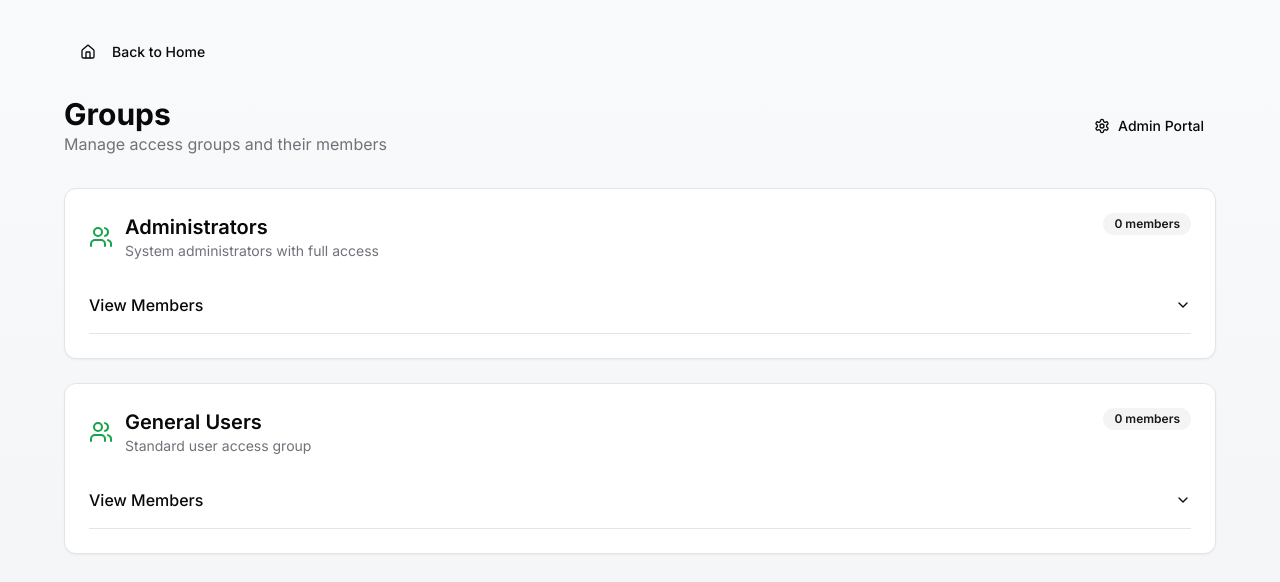
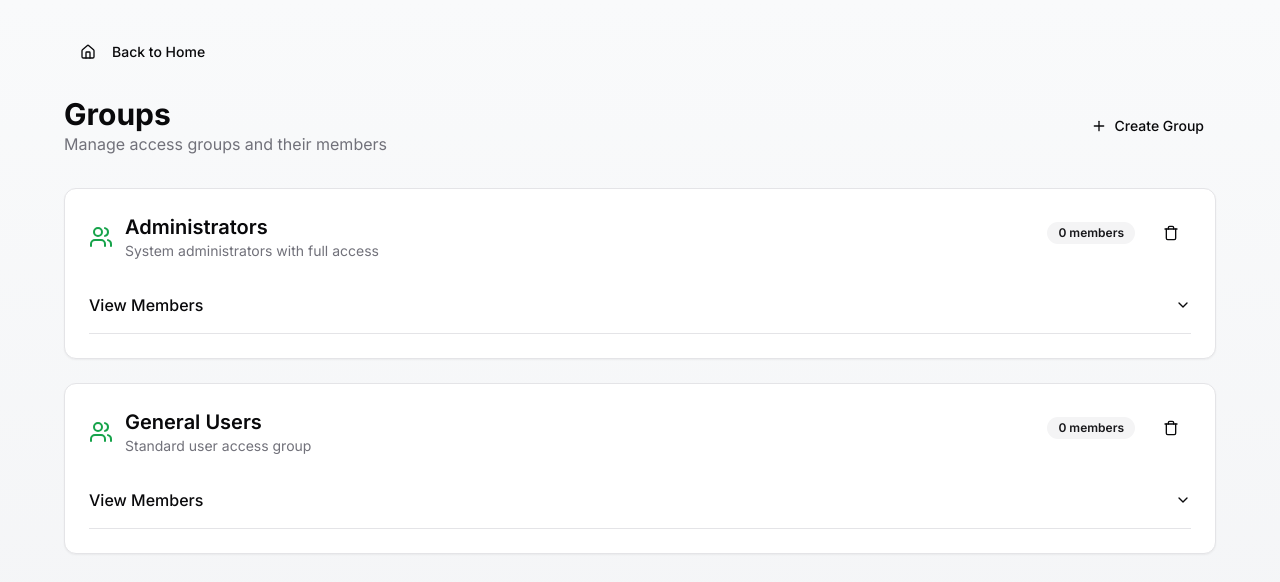
Before and after one commit to Robmc81/access-helper-cloud, a React (Vite) app: page /groups in a window 1280 px wide. Shown: the top 582 px of the page. Built offline with nearby package versions, Linux system fonts and the light colour scheme.

Commit message:
Add group creation/deletion
Added features to create and delete groups on the groups page.  No further implementation details are provided in this commit.

```diff
--- a/src/components/groups/GroupList.tsx
+++ b/src/components/groups/GroupList.tsx
@@ -5,11 +5,15 @@ import { Button } from "@/components/ui/button";
 import { Badge } from "@/components/ui/badge";
 import { Accordion, AccordionContent, AccordionItem, AccordionTrigger } from "@/components/ui/accordion";
 import { ScrollArea } from "@/components/ui/scroll-area";
-import { Users, User } from "lucide-react";
+import { Users, User, Trash } from "lucide-react";
 import { groups, Group } from "@/stores/groupStore";
 import { identityStore } from "@/stores/accessStore";
 
-export const GroupList = () => {
+interface GroupListProps {
+  onDeleteGroup: (groupId: string) => void;
+}
+
+export const GroupList = ({ onDeleteGroup }: GroupListProps) => {
   const [groupsData, setGroupsData] = useState<[string, Group][]>([]);
 
   useEffect(() => {
@@ -36,9 +40,19 @@ export const GroupList = () => {
                 <p className="text-sm text-muted-foreground">{group.description}</p>
               </div>
             </div>
-            <Badge variant="secondary">
-              {group.members.length} {group.members.length === 1 ? 'member' : 'members'}
-            </Badge>
+            <div className="flex items-center gap-4">
+              <Badge variant="secondary">
+                {group.members.length} {group.members.length === 1 ? 'member' : 'members'}
+              </Badge>
+              <Button
+                variant="ghost"
+                size="icon"
+                className="hover:text-destructive"
+                onClick={() => onDeleteGroup(id)}
+              >
+                <Trash className="w-4 h-4" />
+              </Button>
+            </div>
           </div>
 
           <Accordion type="single" collapsible>
--- a/src/pages/Groups.tsx
+++ b/src/pages/Groups.tsx
@@ -3,11 +3,57 @@ import { useState } from "react";
 import { useNavigate } from "react-router-dom";
 import { Button } from "@/components/ui/button";
 import { Card } from "@/components/ui/card";
-import { Home, Users, User, Settings } from "lucide-react";
+import { Home, Users, Plus, Trash } from "lucide-react";
 import { GroupList } from "@/components/groups/GroupList";
+import { Input } from "@/components/ui/input";
+import { Dialog, DialogContent, DialogHeader, DialogTitle, DialogFooter } from "@/components/ui/dialog";
+import { Form, FormField, FormItem, FormLabel, FormControl } from "@/components/ui/form";
+import { toast } from "sonner";
+import { groups, Group } from "@/stores/groupStore";
+import { useForm } from "react-hook-form";
+
+interface CreateGroupForm {
+  name: string;
+  description: string;
+}
 
 const Groups = () => {
   const navigate = useNavigate();
+  const [showCreateDialog, setShowCreateDialog] = useState(false);
+  const form = useForm<CreateGroupForm>({
+    defaultValues: {
+      name: "",
+      description: ""
+    }
+  });
+
+  const onCreateGroup = (data: CreateGroupForm) => {
+    const newGroup: Group = {
+      id: crypto.randomUUID(),
+      name: data.name,
+      description: data.description,
+      members: [],
+      createdAt: new Date()
+    };
+
+    groups.set(newGroup.id, newGroup);
+    toast.success("Group created successfully");
+    setShowCreateDialog(false);
+    form.reset();
+  };
+
+  const onDeleteGroup = (groupId: string) => {
+    const group = groups.get(groupId);
+    if (!group) return;
+
+    if (group.members.length > 0) {
+      toast.error("Cannot delete group with members");
+      return;
+    }
+
+    groups.delete(groupId);
+    toast.success("Group deleted successfully");
+  };
 
   return (
     <div className="min-h-screen p-8 bg-gradient-to-b from-gray-50 to-gray-100">
@@ -26,18 +72,62 @@ const Groups = () => {
             <h1 className="text-3xl font-bold">Groups</h1>
             <p className="text-muted-foreground">Manage access groups and their members</p>
           </div>
+          <div className="flex gap-4">
             <Button
               variant="ghost"
               size="sm"
               className="hover-scale flex items-center gap-2"
-            onClick={() => navigate("/admin")}
+              onClick={() => setShowCreateDialog(true)}
             >
-            <Settings className="w-4 h-4" />
-            Admin Portal
+              <Plus className="w-4 h-4" />
+              Create Group
             </Button>
           </div>
+        </div>
 
-        <GroupList />
+        <GroupList onDeleteGroup={onDeleteGroup} />
+
+        <Dialog open={showCreateDialog} onOpenChange={setShowCreateDialog}>
+          <DialogContent>
+            <DialogHeader>
+              <DialogTitle>Create New Group</DialogTitle>
+            </DialogHeader>
+            <Form {...form}>
+              <form onSubmit={form.handleSubmit(onCreateGroup)} className="space-y-4">
+                <FormField
+                  control={form.control}
+                  name="name"
+                  render={({ field }) => (
+                    <FormItem>
+                      <FormLabel>Group Name</FormLabel>
+                      <FormControl>
+                        <Input placeholder="Enter group name" {...field} />
+                      </FormControl>
+                    </FormItem>
+                  )}
+                />
+                <FormField
+                  control={form.control}
+                  name="description"
+                  render={({ field }) => (
+                    <FormItem>
+                      <FormLabel>Description</FormLabel>
+                      <FormControl>
+                        <Input placeholder="Enter group description" {...field} />
+                      </FormControl>
+                    </FormItem>
+                  )}
+                />
+                <DialogFooter>
+                  <Button type="button" variant="ghost" onClick={() => setShowCreateDialog(false)}>
+                    Cancel
+                  </Button>
+                  <Button type="submit">Create Group</Button>
+                </DialogFooter>
+              </form>
+            </Form>
+          </DialogContent>
+        </Dialog>
       </div>
     </div>
   );
```
Lines whose indentation alone changed are shown as unchanged.
